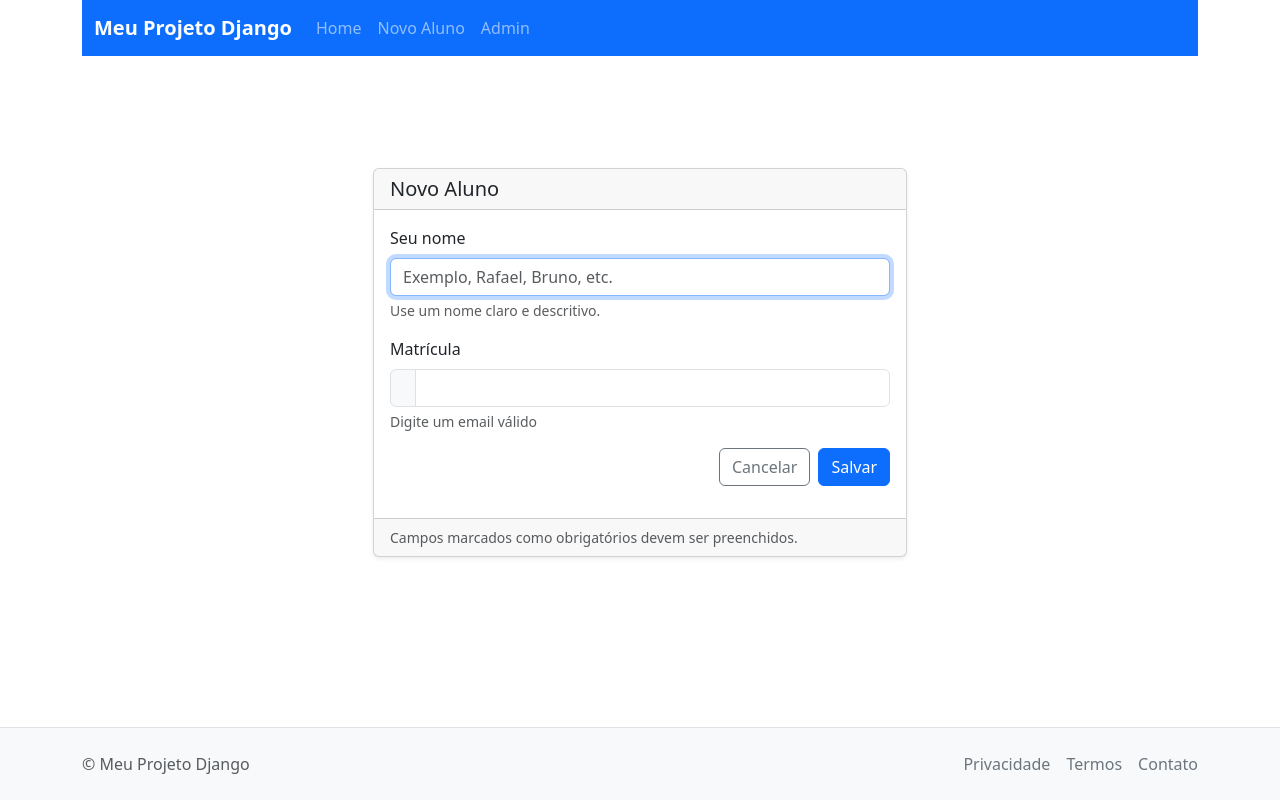
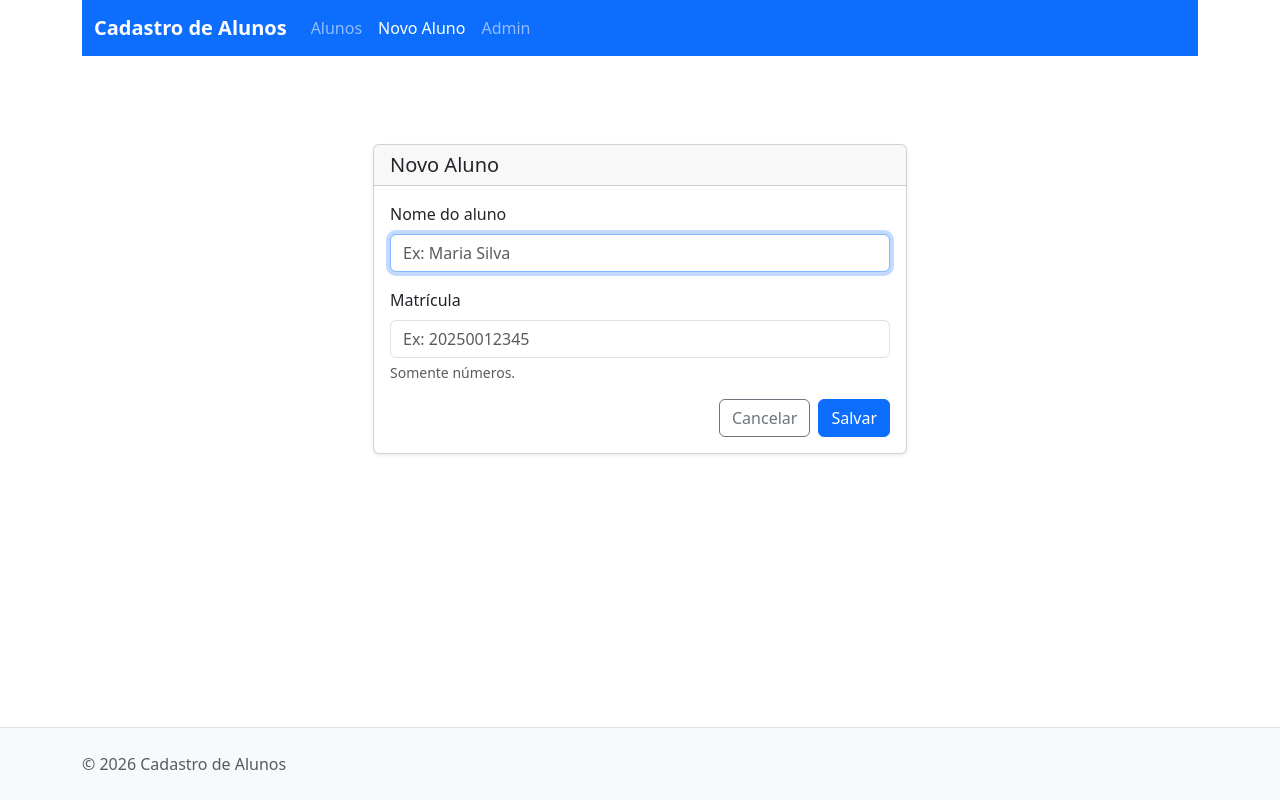
Before and after one commit to Rafael-Ramalho-code/projeto-django-alunos-CRUD, a Django app: page /aluno/novo/ in a window 1280 px wide. Run offline with Django 5.2, Linux system fonts and the light colour scheme.

Commit message:
Refatora o CRUD com ModelForm, corrige edição e exclusão, adiciona busca, testes e README

```diff
--- /dev/null
+++ b/app/forms.py
@@ -0,0 +1,29 @@
+from django import forms
+
+from app.models import Aluno
+
+
+class AlunoForm(forms.ModelForm):
+    class Meta:
+        model = Aluno
+        fields = ['nome', 'matricula']
+        widgets = {
+            'nome': forms.TextInput(attrs={'class': 'form-control', 'placeholder': 'Ex: Maria Silva', 'autofocus': True}),
+            'matricula': forms.TextInput(attrs={'class': 'form-control', 'placeholder': 'Ex: 20250012345', 'inputmode': 'numeric'}),
+        }
+        error_messages = {
+            'matricula': {'unique': 'Já existe um aluno com essa matrícula.'},
+        }
+
+    def clean_nome(self):
+        nome = self.cleaned_data['nome'].strip()
+        if not nome:
+            raise forms.ValidationError('Informe o nome do aluno.')
+        return nome
+
+    def clean_matricula(self):
+        # matrícula só com números (aceita zeros à esquerda, por isso é texto e não int)
+        matricula = self.cleaned_data['matricula'].strip()
+        if not matricula.isdigit():
+            raise forms.ValidationError('A matrícula deve conter apenas números.')
+        return matricula
--- a/app/urls.py
+++ b/app/urls.py
@@ -1,14 +1,9 @@
 from django.urls import path
-from  . import views
+from . import views
 
 urlpatterns = [
     path('', views.lista_alunos, name='lista_alunos'),
-
     path('novo/', views.novo_alunos, name='novo_alunos'),
-
-    path('criar/', views.cadastrar_alunos, name='cadastrar_alunos'),
-
     path('<int:id>/', views.atualizar_alunos, name='atualizar_alunos'),
-
     path('<int:id>/delete/', views.deletar_alunos, name='deletar_alunos'),
 ]
--- a/app/views.py
+++ b/app/views.py
@@ -1,73 +1,44 @@
-from io import BytesIO
+from django.contrib import messages
+from django.shortcuts import render, redirect, get_object_or_404
+from django.views.decorators.http import require_http_methods, require_POST
 
-from django.http.multipartparser import MultiPartParser
-from django.shortcuts import render, redirect, get_object_or_404
-from django.views.decorators.http import require_http_methods
-
+from app.forms import AlunoForm
 from app.models import Aluno
 
+
 def lista_alunos(request):
+    busca = request.GET.get('q', '').strip()
     alunos = Aluno.objects.order_by('-criado_em')
-    contexto = {'alunos': alunos,}
-    return render(request,'lista.html', contexto)
+    if busca:
+        # filtra por parte do nome ou da matrícula
+        alunos = alunos.filter(nome__icontains=busca) | alunos.filter(matricula__icontains=busca)
+    return render(request, 'lista.html', {'alunos': alunos, 'busca': busca})
 
-@require_http_methods(['GET'])
+
+@require_http_methods(['GET', 'POST'])
 def novo_alunos(request):
-    return render(request, 'novo_aluno.html')
+    form = AlunoForm(request.POST or None)
+    if request.method == 'POST' and form.is_valid():
+        aluno = form.save()
+        messages.success(request, f'Aluno {aluno.nome} cadastrado.')
+        return redirect('lista_alunos')
+    return render(request, 'aluno_forms.html', {'form': form})
 
-@require_http_methods(['POST'])
-def cadastrar_alunos(request):
-    nome = request.POST.get('nome')
-    matricula = request.POST.get('matricula')
 
-    if nome and matricula:
-        Aluno.objects.create(nome=nome, matricula=matricula)
+@require_http_methods(['GET', 'POST'])
+def atualizar_alunos(request, id):
+    aluno = get_object_or_404(Aluno, id=id)
+    form = AlunoForm(request.POST or None, instance=aluno)
+    if request.method == 'POST' and form.is_valid():
+        form.save()
+        messages.success(request, 'Dados do aluno atualizados.')
         return redirect('lista_alunos')
+    return render(request, 'aluno_forms.html', {'form': form, 'aluno': aluno})
 
-    contexto = {'error': 'Preencha o nome e o preço corretamente'}
-    return render(request, 'novo_aluno.html', contexto)
 
-@require_http_methods(['GET', 'PUT'])
-def atualizar_alunos(request, id,):
-    try:
-        aluno = Aluno.objects.get(id=id)
-    except Aluno.DoesNotExist:
-        return redirect('lista_alunos')
-
-    if request.method == 'GET':
-        contexto = {'aluno': aluno,}
-        return render(request, 'aluno_forms.html', contexto)
-
-    stream = BytesIO(request.body)
-    parser = MultiPartParser(request.META, stream, request.upload_handlers, request.encoding)
-
-    data, files = parser.parse()
-
-    nome = data.get('nome').strip()
-    matricula = data.get('matricula').strip()
-
-    if nome and matricula:
-        try:
-            aluno.nome = nome
-            aluno.matricula = matricula
-            aluno.save()
-            return redirect('lista_alunos')
-        except Aluno.DoesNotExist:
-            contexto = {
-                'aluno': aluno,
-                'erro': 'Ocorreu um erro ao salvar. Tente novamente.'
-            }
-            return render(request, 'aluno_forms.html', contexto)
-
-    contexto = {
-        'aluno': aluno,
-        'erro': 'Preencha nome e preço corretamente.'
-    }
-    return render(request, 'aluno_forms.html', contexto)
-
-@require_http_methods(['DELETE'])
+@require_POST
 def deletar_alunos(request, id):
     aluno = get_object_or_404(Aluno, id=id)
     aluno.delete()
-    contexto = { 'mensagem': 'Excluído com sucesso.' }
-    return render(request, 'lista.html', contexto)
+    messages.success(request, f'Aluno {aluno.nome} excluído.')
+    return redirect('lista_alunos')
--- a/config/settings.py
+++ b/config/settings.py
@@ -10,6 +10,7 @@ For the full list of settings and their values, see
 https://docs.djangoproject.com/en/5.2/ref/settings/
 """
 
+import os
 from pathlib import Path
 
 # Build paths inside the project like this: BASE_DIR / 'subdir'.
@@ -20,10 +21,10 @@ BASE_DIR = Path(__file__).resolve().parent.parent
 # See https://docs.djangoproject.com/en/5.2/howto/deployment/checklist/
 
 # SECURITY WARNING: keep the secret key used in production secret!
-SECRET_KEY = 'django-insecure-5u6hp$zq@&1t*iieivy_%j3h^l!4mtj3@_oy$ksw$u95nt&gzo'
+SECRET_KEY = os.environ.get('DJANGO_SECRET_KEY', 'django-insecure-chave-so-para-desenvolvimento')
 
 # SECURITY WARNING: don't run with debug turned on in production!
-DEBUG = True
+DEBUG = os.environ.get('DJANGO_DEBUG', 'True') == 'True'
 
 ALLOWED_HOSTS = []
 
--- a/config/urls.py
+++ b/config/urls.py
@@ -1,8 +1,10 @@
 from django.contrib import admin
 from django.urls import path, include
+from django.views.generic import RedirectView
 
 urlpatterns = [
     path('admin/', admin.site.urls),
 
+    path('', RedirectView.as_view(pattern_name='lista_alunos', permanent=False)),
     path('aluno/', include('app.urls')), #inclui a rota dos app
 ]
--- /dev/null
+++ b/requirements.txt
@@ -0,0 +1 @@
+Django>=5.2,<6.0
--- a/templates/aluno_forms.html
+++ b/templates/aluno_forms.html
@@ -3,7 +3,7 @@
 {% block title %}{% if aluno %}Editar Aluno{% else %}Novo Aluno{% endif %}{% endblock %}
 
 {% block content %}
-<div class="container py-5">
+<div class="container py-4">
   <div class="row justify-content-center">
     <div class="col-12 col-md-10 col-lg-6">
       <div class="card shadow-sm">
@@ -12,52 +12,24 @@
         </div>
 
         <div class="card-body">
-          {% if erro %}
-            <div class="alert alert-danger alert-dismissible fade show" role="alert">
-              <strong>Erro:</strong> {{ erro }}
-              <button type="button" class="btn-close" data-bs-dismiss="alert" aria-label="Fechar"></button>
-            </div>
-          {% endif %}
-
-          <form id="produtoForm" action="{% if aluno %}{% url 'atualizar_alunos' aluno.id %}{% else %}{% url 'novo_alunos' %}{% endif %}" method='post' class="needs-validation" novalidate>
+          <form method="post" novalidate>
             {% csrf_token %}
 
+            {% for erro in form.non_field_errors %}
+              <div class="alert alert-danger">{{ erro }}</div>
+            {% endfor %}
+
             <div class="mb-3">
-              <label for="nome_id" class="form-label">Nome do Aluno</label>
-              <input
-                type="text"
-                name="nome"
-                id="nome_id"
-                class="form-control"
-                placeholder="Exemplo, Bruno, João, ETC..."
-                required
-                autofocus
-                maxlength="120"
-                value="{{ aluno.nome|default_if_none:'' }}"
-              >
-              <div class="form-text">Use um nome claro e descritivo.</div>
-              <div class="invalid-feedback">Informe o nome do produto.</div>
+              <label for="{{ form.nome.id_for_label }}" class="form-label">Nome do aluno</label>
+              {{ form.nome }}
+              {% for erro in form.nome.errors %}<div class="text-danger small mt-1">{{ erro }}</div>{% endfor %}
             </div>
 
             <div class="mb-3">
-              <label for="valor_id" class="form-label">Matrícula do Aluno</label>
-              <div class="input-group">
-                <span class="input-group-text">#</span>
-                <input
-                  type="number"
-                  name="matricula"
-                  id="valor_id"
-                  class="form-control"
-                  placeholder="0"
-                  min="0"
-                  step="0.01"
-                  required
-                  inputmode="number"
-                  value="{{ produto.preco|default_if_none:''|cut:',' }}"
-                >
-              </div>
-              <div class="form-text">Digite somente números</div>
-              <div class="invalid-feedback">Informe um valor válido.</div>
+              <label for="{{ form.matricula.id_for_label }}" class="form-label">Matrícula</label>
+              {{ form.matricula }}
+              <div class="form-text">Somente números.</div>
+              {% for erro in form.matricula.errors %}<div class="text-danger small mt-1">{{ erro }}</div>{% endfor %}
             </div>
 
             <div class="d-grid gap-2 d-sm-flex justify-content-sm-end">
@@ -66,92 +38,8 @@
             </div>
           </form>
         </div>
-
-        <div class="card-footer text-muted small">
-          Campos marcados como obrigatórios devem ser preenchidos.
-        </div>
       </div>
     </div>
   </div>
 </div>
-
-<script>
-  // Validação simples do Bootstrap no lado do cliente
-  (function () {
-    'use strict';
-    const forms = document.querySelectorAll('.needs-validation');
-    Array.prototype.slice.call(forms).forEach(function (form) {
-      form.addEventListener('submit', function (event) {
-        if (!form.checkValidity()) {
-          event.preventDefault();
-          event.stopPropagation();
-        }
-        form.classList.add('was-validated');
-      }, false);
-    });
-  })();
-</script>
-<script>
-document.addEventListener("DOMContentLoaded", () => {
-  const form = document.getElementById("produtoForm");
-  if (!form) return;
-
-  // Normaliza a URL do action e extrai o pathname
-  const actionUrl = new URL(form.action, window.location.origin);
-  const path = actionUrl.pathname;
-
-  // Considera edição quando a rota for /produtos/<id>/ com ou sem barra final
-  const idMatch = path.match(/^\/aluno\/(\d+)\/?$/);
-  const isEditing = Boolean(idMatch);
-
-  // Validação Bootstrap e submit via fetch
-  form.addEventListener("submit", async (event) => {
-    // Validação nativa + classes do Bootstrap
-    if (!form.checkValidity()) {
-      event.preventDefault();
-      event.stopPropagation();
-      form.classList.add("was-validated");
-      return;
-    }
-
-    event.preventDefault();
-
-    const url = form.action;
-    const formData = new FormData(form);
-    const csrfToken = document.querySelector("[name=csrfmiddlewaretoken]")?.value || "";
-
-    const method = isEditing ? "PUT" : "POST";
-
-    try {
-      const response = await fetch(url, {
-        method,
-        headers: {
-          "X-CSRFToken": csrfToken
-          // Não defina Content-Type quando enviar FormData
-        },
-        body: formData,
-        credentials: "same-origin"
-      });
-
-      if (response.ok) {
-        alert(isEditing ? "Aluno atualizado com sucesso" : "Aluno criado com sucesso");
-        window.location.href = "{% url 'lista_alunos' %}";
-      } else {
-        // Tenta extrair detalhes do backend
-        let detail = "";
-        try {
-          const data = await response.json();
-          detail = data?.detail || data?.message || "";
-        } catch {}
-        alert(`Erro ao salvar o produto. Código: ${response.status}${detail ? ". " + detail : ""}`);
-      }
-    } catch (error) {
-      console.error("Erro na requisição:", error);
-      alert("Falha na conexão com o servidor.");
-    } finally {
-      form.classList.add("was-validated");
-    }
-  });
-});
-</script>
 {% endblock %}
--- a/templates/base.html
+++ b/templates/base.html
@@ -1,8 +1,13 @@
- <meta charset="utf-8">
+<!DOCTYPE html>
+<html lang="pt-br">
+  <head>
+<meta charset="utf-8">
     <meta name="viewport" content="width=device-width, initial-scale=1">
-    <title>{% block title %}Meu Projeto Django{% endblock %}</title>
+    <title>{% block title %}Cadastro de Alunos{% endblock %}</title>
 
     <link href="https://cdn.jsdelivr.net/npm/bootstrap@5.3.8/dist/css/bootstrap.min.css" rel="stylesheet" integrity="sha384-sRIl4kxILFvY47J16cr9ZwB07vP4J8+LH7qKQnuqkuIAvNWLzeN8tE5YBujZqJLB" crossorigin="anonymous">
+
+    <link rel="stylesheet" href="https://cdnjs.cloudflare.com/ajax/libs/font-awesome/6.5.2/css/all.min.css">
 
     {% block extra_head %}{% endblock %}
 
@@ -41,7 +46,7 @@
     <!-- Navbar -->
       <nav class="navbar navbar-expand-lg navbar-dark" style="background-color: var(--brand-bg);">
         <div class="container">
-          <a class="navbar-brand fw-semibold" href="{% url 'lista_alunos' %}">Meu Projeto Django</a>
+          <a class="navbar-brand fw-semibold" href="{% url 'lista_alunos' %}">Cadastro de Alunos</a>
           <button class="navbar-toggler" type="button" data-bs-toggle="collapse" data-bs-target="#mainNavbar" aria-controls="mainNavbar" aria-expanded="false" aria-label="Alternar navegação">
             <span class="navbar-toggler-icon"></span>
           </button>
@@ -49,10 +54,10 @@
           <div class="collapse navbar-collapse" id="mainNavbar">
             <ul class="navbar-nav me-auto mb-2 mb-lg-0">
               <li class="nav-item">
-                <a class="nav-link {% if request.path == '/' %}active{% endif %}" href="">Home</a>
+                <a class="nav-link {% if request.resolver_match.url_name == 'lista_alunos' %}active{% endif %}" href="{% url 'lista_alunos' %}">Alunos</a>
               </li>
               <li class="nav-item">
-                <a class="nav-link {% if request.path|slice:':6' == '/novo/' %}active{% endif %}" href="{% url 'novo_alunos' %}">Novo Aluno</a>
+                <a class="nav-link {% if request.resolver_match.url_name == 'novo_alunos' %}active{% endif %}" href="{% url 'novo_alunos' %}">Novo Aluno</a>
               </li>
               <li class="nav-item">
                 <a class="nav-link" href="/admin/">Admin</a>
@@ -100,12 +105,7 @@
     <!-- Rodapé -->
     <footer class="border-top py-4 bg-light mt-auto">
       <div class="container d-flex flex-column flex-md-row justify-content-between align-items-center gap-2">
-        <span class="text-muted">© {{ now|date:"Y" }} Meu Projeto Django</span>
-        <div class="d-flex gap-3">
-          <a href="#" class="link-secondary text-decoration-none">Privacidade</a>
-          <a href="#" class="link-secondary text-decoration-none">Termos</a>
-          <a href="#" class="link-secondary text-decoration-none">Contato</a>
-        </div>
+        <span class="text-muted">© {% now "Y" %} Cadastro de Alunos</span>
       </div>
     </footer>
 
--- a/templates/novo_aluno.html
+++ /dev/null
@@ -1,92 +0,0 @@
-{% extends "base.html" %}
-
-{% block title %}Novo Aluno{% endblock %}
-
-{% block content %}
-<div class="container py-5">
-  <div class="row justify-content-center">
-    <div class="col-12 col-md-10 col-lg-6">
-      <div class="card shadow-sm">
-        <div class="card-header">
-          <h2 class="h5 mb-0">Novo Aluno</h2>
-        </div>
-
-        <div class="card-body">
-          {% if erro %}
-            <div class="alert alert-danger alert-dismissible fade show" role="alert">
-              <strong>Erro:</strong> {{ erro }}
-              <button type="button" class="btn-close" data-bs-dismiss="alert" aria-label="Fechar"></button>
-            </div>
-          {% endif %}
-
-          <form action="{% url 'cadastrar_alunos' %}" method="post" class="needs-validation" novalidate>
-            {% csrf_token %}
-
-            <div class="mb-3">
-              <label for="nome_id" class="form-label">Seu nome</label>
-              <input
-                type="text"
-                name="nome"
-                id="nome_id"
-                class="form-control"
-                placeholder="Exemplo, Rafael, Bruno, etc."
-                required
-                autofocus
-                maxlength="120"
-              >
-              <div class="form-text">Use um nome claro e descritivo.</div>
-              <div class="invalid-feedback">Informe o seu nome</div>
-            </div>
-
-            <div class="mb-3">
-              <label for="matricula_id" class="form-label">Matrícula</label>
-              <div class="input-group">
-                <span class="input-group-text"></span>
-                <input
-                  type="number"
-                  name="matricula"
-                  id="matricula_id"
-                  class="form-control"
-
-                  min="0"
-                  step="0.01"
-                  required
-
-                >
-              </div>
-              <div class="form-text">Digite um email válido</div>
-              <div class="invalid-feedback">Informe um email válido.</div>
-            </div>
-
-            <div class="d-grid gap-2 d-sm-flex justify-content-sm-end">
-              <a href="{% url 'lista_alunos' %}" class="btn btn-outline-secondary">Cancelar</a>
-              <button type="submit" class="btn btn-primary">Salvar</button>
-            </div>
-          </form>
-        </div>
-
-        <div class="card-footer text-muted small">
-          Campos marcados como obrigatórios devem ser preenchidos.
-        </div>
-      </div>
-    </div>
-  </div>
-</div>
-
-<script>
-  // Validação simples do Bootstrap no lado do cliente
-  (function () {
-    'use strict';
-    const forms = document.querySelectorAll('.needs-validation');
-    Array.prototype.slice.call(forms).forEach(function (form) {
-      form.addEventListener('submit', function (event) {
-        if (!form.checkValidity()) {
-          event.preventDefault();
-          event.stopPropagation();
-        }
-        form.classList.add('was-validated');
-      }, false);
-    });
-  })();
-</script>
-{% endblock %}
```
Also changed, not shown: app/tests.py (+50 -1 lines), templates/lista.html (+39 -87 lines), README.md (added).
